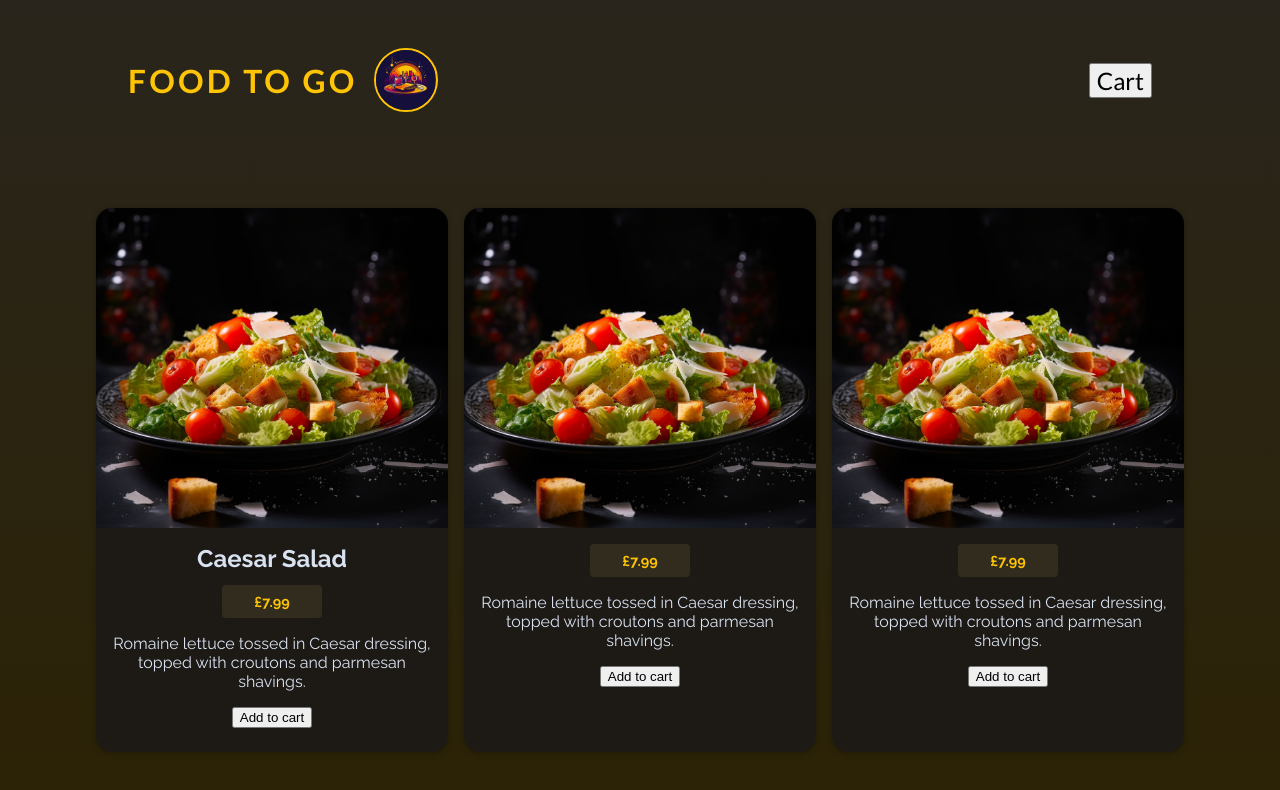
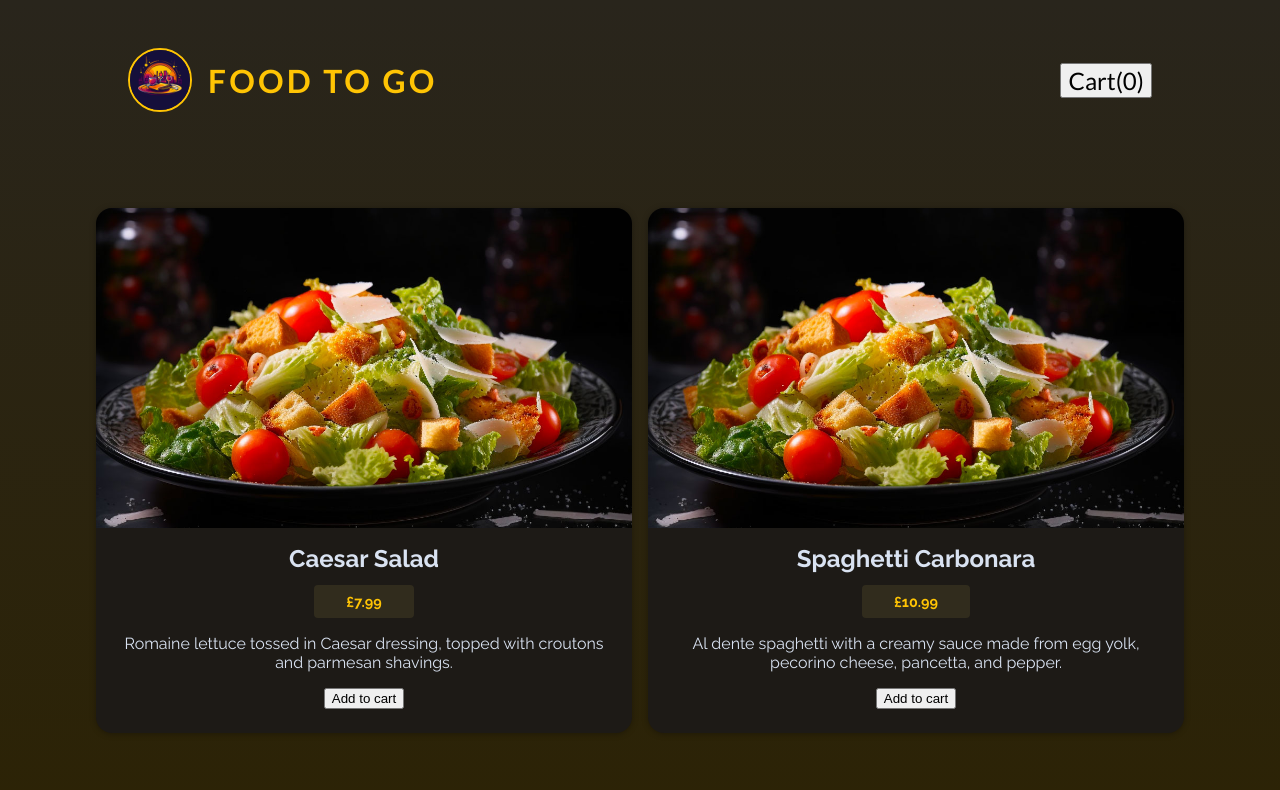
Before and after one commit to mihaisacalianu/foodDeliveryApp, a React (Vite) app: page / in a window 1280 px wide. Shown: the top 790 px of the page. Built offline with nearby package versions, Linux system fonts and the light colour scheme.

Commit message:
I can add and delete items from cart

```diff
--- a/src/App.jsx
+++ b/src/App.jsx
@@ -7,10 +7,12 @@ import  CartContext from "./components/states.jsx"
 function App() {
 
   const [cartShow, setCartShow] = useState(false);
-  const cartItems = useState(CartContext);
+  const [cartItems, setCartItems] = useState(
+    {items:[],
+    test: 'test'}
+  );
 
 
-  console.log(cartItems);
   function handleCartClick(){
     setCartShow((prev)=> !prev);
   }
@@ -20,7 +22,7 @@ function App() {
 
   return (
     <>
-      <CartContext.Provider value={cartItems}>
+      <CartContext.Provider value={[cartItems,setCartItems]}>
         <Header handleCartClick={handleCartClick}/>
         <Meals />
         <Cart
--- a/src/components/Cart.jsx
+++ b/src/components/Cart.jsx
@@ -6,33 +6,44 @@ function Cart({showCart,handleCartCloseBtn}) {
   const [cartItems,setCartItems] = useContext(CartContext);
 
   console.log(cartItems);
-  function handlePlus(index) {
-    setCartItems(cartItems.map((item)=> {return {...item, quantity: item.quantity + 1}}))
+
+  function handlePlus(id) {
+    const updatedQuantity = {
+      ...cartItems,
+      items: cartItems.items.map(item =>
+        item.id === id ? { ...item, quantity: item.quantity + 1 } : { ...item }
+      )
+    };
+    setCartItems(updatedQuantity);
   }
 
-  function handleMinus(){
-
-    setCartItems(cartItems.map((item)=> {
-      return {...item, quantity: item.quantity - 1}}))
+  function handleMinus(id){
+    const updatedQuantity = {
+      ...cartItems,
+      items: cartItems.items.map(item =>
+        item.id === id ? { ...item, quantity: item.quantity - 1 } : { ...item }
+      )
+    };
+    setCartItems(updatedQuantity);
   }
 
   // shows the cart modal when clicked
   showCart ? dialog.current.showModal() : null;
 
 
-   return (
+  return (
     <dialog  ref={dialog} className='cart'>
-      {cartItems.length > 0 ? (<><h2>Your Cart</h2>
+      {cartItems.items.length > 0 ? (<><h2>Your Cart</h2>
       <ul>
-        {cartItems.map((item,index)=>{
+        {cartItems.items.map((item,index)=>{
         return(
           <li key={item.id}
           className='cart-item'>
             <p>{item.name}-{item.quantity} x £{item.price} </p>
             <div className="cart-item-actions">
-            <button onClick={handleMinus}>-</button>
+            <button onClick={()=>handleMinus(item.id)}>-</button>
             <p>{item.quantity}</p>
-            <button onClick={()=>handlePlus(index)}>+</button>
+            <button onClick={()=>handlePlus(item.id)}>+</button>
             </div>
           </li>
             )
--- a/src/components/Header.jsx
+++ b/src/components/Header.jsx
@@ -6,10 +6,12 @@ function Header({handleCartClick}) {
   return (
     <header id='main-header'>
       <div id='title'>
+        <img src={logo} alt="logo-image"/>
         <h1>Food To Go</h1>
-        <img src={logo} alt="logo-image"/>
       </div>
-      <button onClick={handleCartClick}>Cart</button>
+      <nav>
+        <button onClick={handleCartClick}>Cart(0)</button>
+      </nav>
     </header>
   )
 }
--- a/src/components/MealItem.jsx
+++ b/src/components/MealItem.jsx
@@ -5,12 +5,11 @@ function MealItem({id,name,src,price,description}) {
 
   const [cartItems,setCartItems] = useContext(CartContext);
 
-  console.log(cartItems.items);
+  console.log(cartItems);
 
   function handleAddToCartBtn(id,name,price){
-    setCartItems(()=>
-       cartItems.items = [{id,name,price,quantity: 1}]
-    );
+    const meal = {...cartItems,items:[...cartItems.items ,{id,name,price,description,quantity: 1}]}
+    setCartItems(meal);
   }
 
   return (
--- a/src/components/Meals.jsx
+++ b/src/components/Meals.jsx
@@ -13,14 +13,11 @@ function Meals() {
       description="Romaine lettuce tossed in Caesar dressing, topped with croutons and parmesan shavings."
       />
       <MealItem
+      id='m4'
+      name="Spaghetti Carbonara"
       src={caesarSalad}
-      price={7.99}
-      description="Romaine lettuce tossed in Caesar dressing, topped with croutons and parmesan shavings."
-      />
-      <MealItem
-      src={caesarSalad}
-      price={7.99}
-      description="Romaine lettuce tossed in Caesar dressing, topped with croutons and parmesan shavings."
+      price={10.99}
+      description="Al dente spaghetti with a creamy sauce made from egg yolk, pecorino cheese, pancetta, and pepper."
       />
     </div>
   )
--- a/src/components/states.jsx
+++ b/src/components/states.jsx
@@ -1,7 +1,7 @@
-import { createContext, useContext } from "react";
+import { createContext } from "react";
 
 const CartContext = createContext({
-  items: []
+  items: [],
 });
 
 export default CartContext;
```
